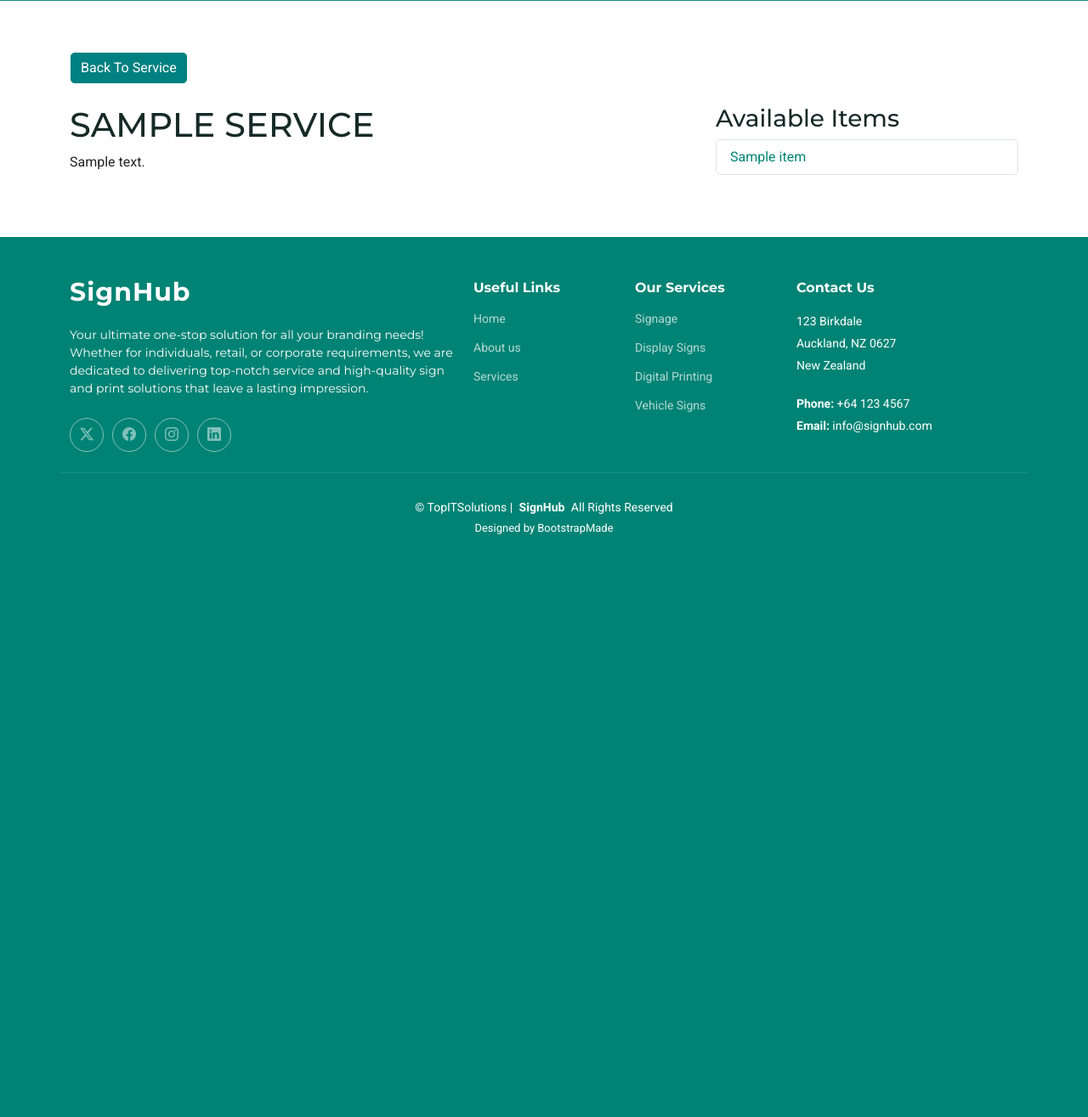
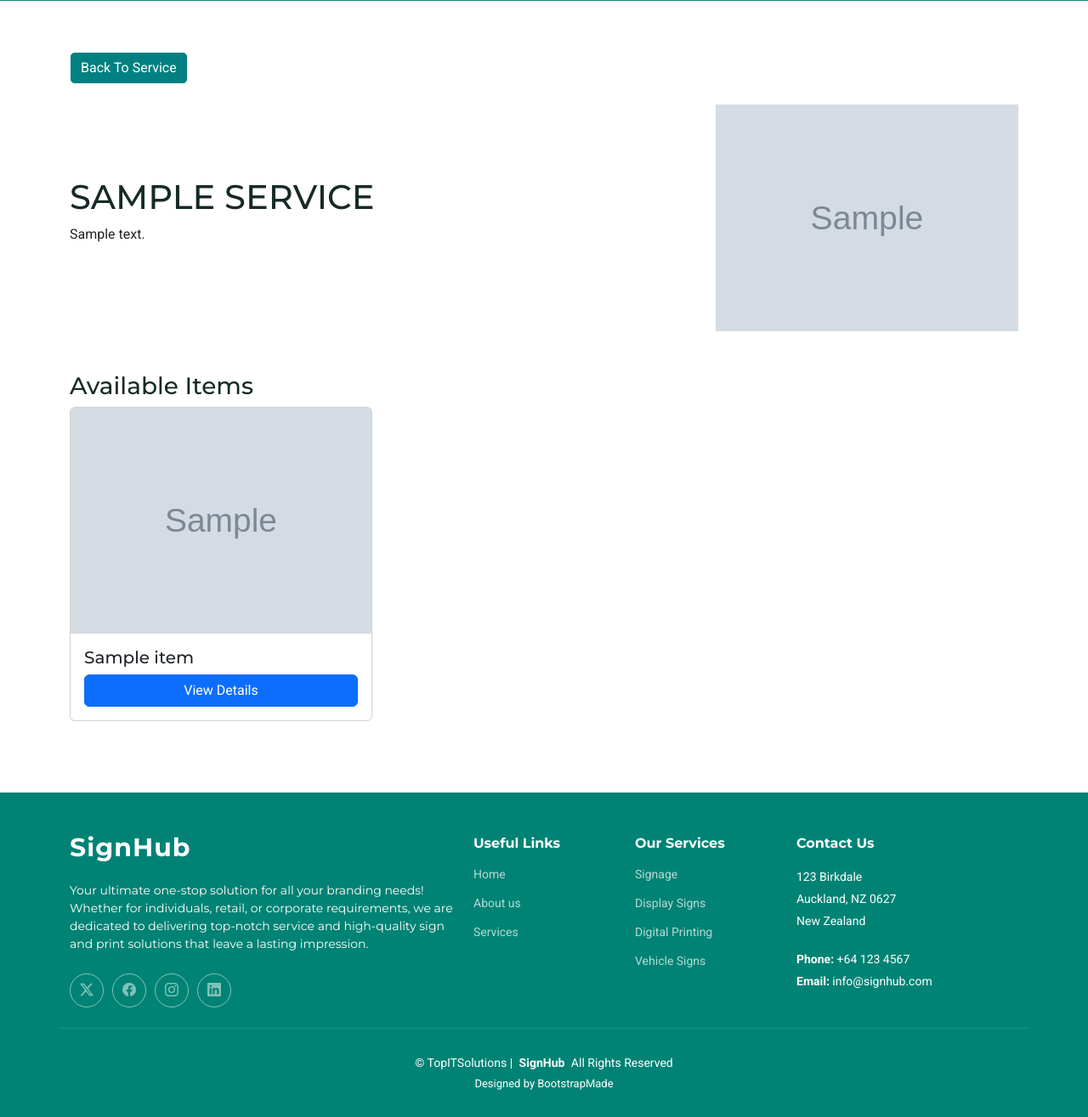
Before and after one commit to christopherece/signandprint_prj, a Django app: page /services/service/signage/ in a window 1280 px wide. Shown: the part 358-1673 px from the top of the page at 85% size. Before the commit the page ends 987 px from the top, so only its background shows below. Run offline with Django 5.2, Linux system fonts and the light colour scheme; tables that the repository leaves empty hold one stand-in row (values such as "Sample post"); grey boxes marked "Sample" are stand-in pictures; some libraries are stand-ins or nearby versions.

Commit message:
Change Layout

```diff
--- a/templates/services/signage.html
+++ b/templates/services/signage.html
@@ -9,8 +9,7 @@
       <div class="row d-flex justify-content-center text-center">
         <div class="col-lg-8">
           <h1>{{service.name}}</h1>
-          <p class="mb-0">
-                    </p>
+          <p class="mb-0"></p>
         </div>
       </div>
     </div>
@@ -18,21 +17,19 @@
   <nav class="breadcrumbs">
     <div class="container">
       <ol>
-        <li><a href="{url 'index'}">Home</a></li>
+        <li><a href="{% url 'index' %}">Home</a></li>
         <li class="current">{{service.name}}</li>
       </ol>
     </div>
   </nav>
 </div>
 
-
 <!-- Starter Section -->
 <section id="starter-section" class="starter-section section">
   <div class="container">
     <a href="{% url 'services' %}" class="btn btn-light mb-4" style="background-color: teal; color: white;">Back To Service</a>
     <div class="row">
-      <!-- Left Content (Images, Fields, and Thumbnails) -->
-       <!-- Notifications -->
+      <!-- Notifications -->
       {% if messages %}
       <div class="container">
         <div class="row justify-content-center">
@@ -47,25 +44,61 @@
       </div>
       {% endif %}
 
-      <div class="col-md-8">
+      <!-- Service Content -->
+      <div class="col-md-8 d-flex flex-column justify-content-center">
         <h1>{{ service.name | upper }}</h1>
         <p>{{ service.description | safe }}</p>
-    </div>
-    <div class="col-md-4">
-        <h3>Available Items</h3>
-        <ul class="list-group">
-            {% for item in items %}
-            <li class="list-group-item">
-              <a href="{% url 'item_detail' item.id %}">{{ item.name }}</a>
-            </li>
-            {% endfor %}
-        </ul>
+      </div>
+
+      <!-- Image -->
+      <div class="col-md-4">
+        <img src="{{ service.image.url }}" alt="{{ service.name }}" class="img-fluid">
+      </div>
     </div>
 
+    <!-- Available Items -->
+    <div class="row mt-5">
+      <div class="col-md-12">
+        <h3>Available Items</h3>
+        <div class="row">
+          {% for item in items %}
+          <div class="col-md-4 mb-4">
+            <div class="card h-100">
+              <img src="{{ item.image.url }}" class="card-img-top" alt="{{ item.name }}">
+              <div class="card-body d-flex flex-column">
+                <h5 class="card-title">{{ item.name }}</h5>
+                {% comment %} <p class="card-text">{{ item.description|truncatewords:20 }}</p>
+                <p class="card-text"><strong>Price:</strong> {{ item.price }}</p> {% endcomment %}
+                <a href="{% url 'item_detail' item.id %}" class="btn btn-primary mt-auto">View Details</a>
+              </div>
+            </div>
+          </div>
+          {% endfor %}
+        </div>
+      </div>
+    </div>
 
-    </div>
   </div>
 </section>
 
+{% endblock %}
 
-{% endblock %}
+<style>
+  /* Ensure all cards are the same height */
+  .card {
+    display: flex;
+    flex-direction: column;
+    height: 100%;
+  }
+
+  .card-body {
+    flex-grow: 1;
+  }
+
+  /* Set the image size inside the card */
+  .card-img-top {
+    height: 200px;  /* Fixed height for all images */
+    width: 100%;    /* Make the image fill the width of the card */
+    object-fit: cover; /* Ensure the image covers the area proportionally */
+  }
+</style>
```
